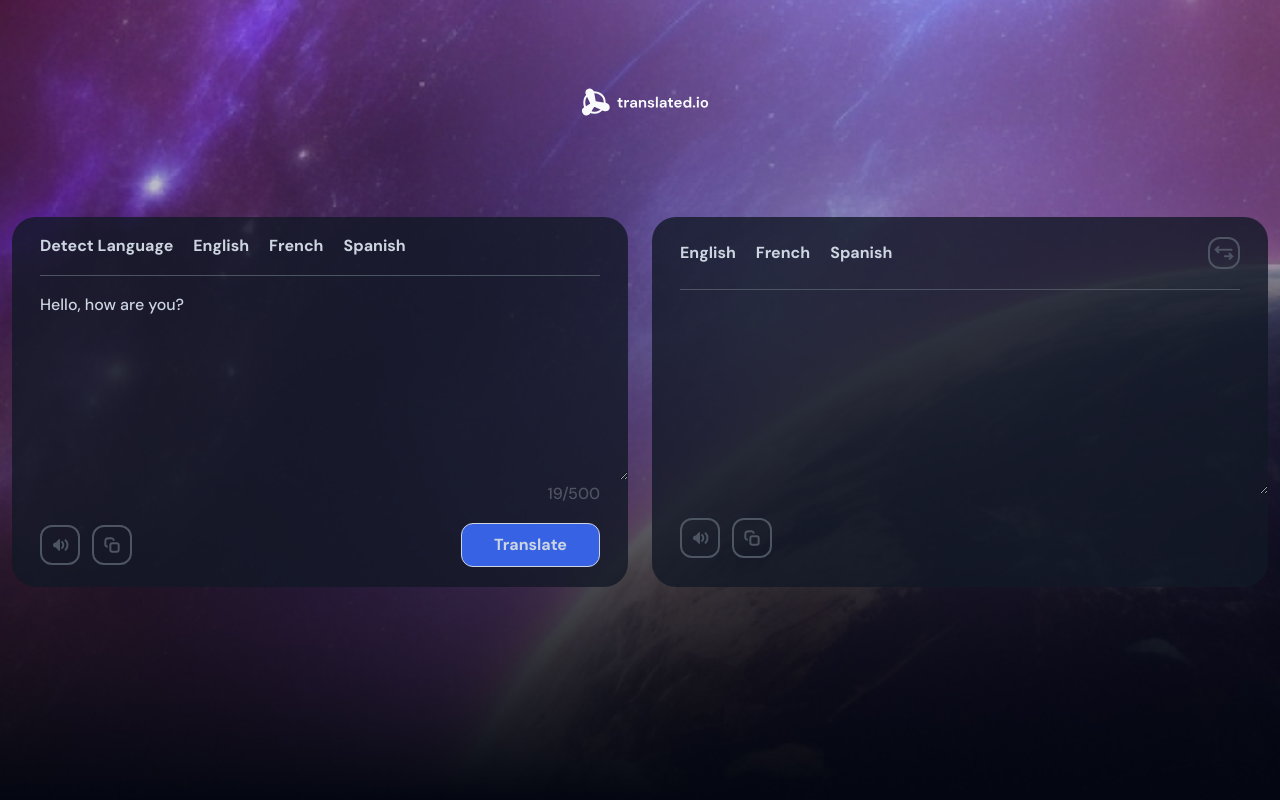
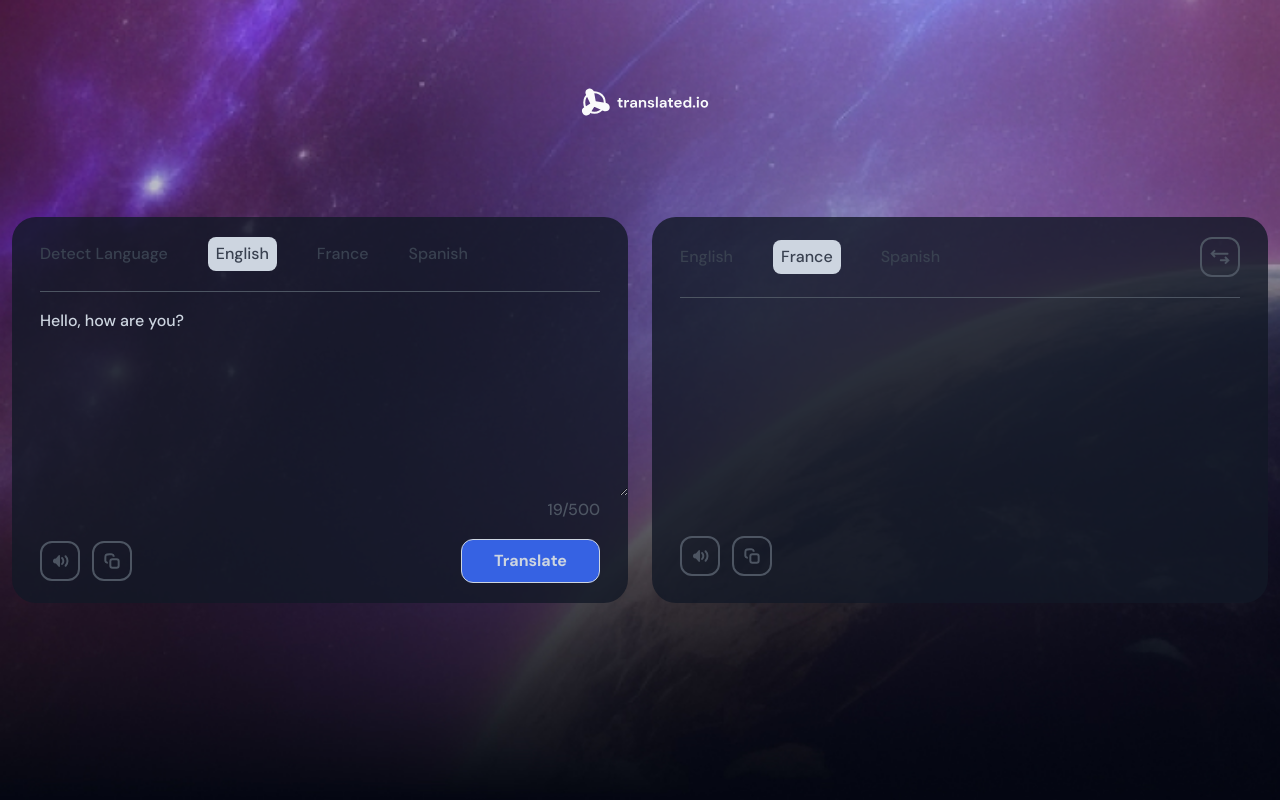
Before and after one commit to HectorTorrez/translate-app, a React (Vite) app: page / in a window 1280 px wide. Built offline with nearby package versions, Linux system fonts and the light colour scheme.

Commit message:
refactor: refactor
Refactor translation feature and update UI components

```diff
--- a/src/App.tsx
+++ b/src/App.tsx
@@ -1,81 +1,148 @@
+import { Card } from "./components/Card";
+import { ChangeLanguage, Copy, Sound } from "./components/Icons";
+import { Button } from "./components/Button";
+import { Layout } from "./components/Layout";
+import LogoLayout from "./components/LogoLayout";
+import Form from "./components/Form";
 import { useState } from "react";
-import { Card } from "./components/Card";
-import { ChangeLanguage, Copy, Logo, Sound } from "./components/Icons";
+import { translateApi } from "./api/translateApi";
+import { cn } from "./utils/cn";
+import { languages } from "./utils/languages";
 
 export default function App(): JSX.Element {
-  const [text, setText] = useState("Hello, how are you?");
+  const [translate, setTranslate] = useState("");
+  const [firstLanguage, setFirstLanguage] = useState("en");
+  const [secondLanguage, setSecondLanguage] = useState("fr");
+  const [translateResult, setTranslateResult] = useState("");
 
-  const hangleChange = (e: React.ChangeEvent<HTMLTextAreaElement>) => {
-    setText(e.target.value);
+  const hangleChange = (text: string) => {
+    setTranslate(text);
+  };
+
+  const handleTranslate = async () => {
+    const response = await translateApi(
+      firstLanguage,
+      secondLanguage,
+      translate
+    );
+    setTranslateResult(response);
+  };
+
+  const handleChangeLanguage = () => {
+    setFirstLanguage(secondLanguage);
+    setSecondLanguage(firstLanguage);
   };
 
   return (
-    <section className="h-screen my-10 xl:h-[calc(100vh-120px)]  ">
-      <section className="flex justify-center mb-10 xl:my-20">
-        <Logo />
-      </section>
+    <Layout>
+      <LogoLayout />
       <section className="xl:flex xl:justify-center xl:w-full">
-        <Card
-          languageList={["Detect Language", "English", "French", "Spanish"]}
+        <Card>
+          <article className="flex items-center gap-10 border-b border-secondary-ligth py-5 mx-7">
+            {languages.map((language) => {
+              return (
+                <Button
+                  key={language.id}
+                  className={cn("bg-secondary-ligh text-secondary", {
+                    "bg-secondary-lightest p-2 rounded-lg":
+                      firstLanguage === language.code,
+                  })}
+                  type="button"
+                  onClick={() => {
+                    setFirstLanguage(language.code);
+                  }}
                 >
-          <form>
-            <textarea
-              className="w-full bg-inherit px-7 pt-5  "
-              name="text"
-              id="text"
-              value={text}
-              cols={5}
-              rows={10}
-              onChange={(e) => {
-                hangleChange(e);
-              }}
-              maxLength={500}
-            ></textarea>
-            <div className="flex justify-end font-medium text-secondary-ligth px-7">
-              <p>{text.length}/500</p>
-            </div>
+                  {language.name}
+                </Button>
+              );
+            })}
+          </article>
+          <Form onHandleChange={hangleChange} />
           <article className="flex justify-between items-center py-5 px-7">
             <div className="flex gap-3">
-                <button className="border-2 border-secondary-ligth p-2 rounded-xl">
+              <Button
+                className="border-2 border-secondary-ligth p-2 rounded-xl"
+                type="button"
+                onClick={() => {}}
+              >
                 <Sound />
-                </button>
-                <button className="border-2 border-secondary-ligth p-2 rounded-xl">
+              </Button>
+              <Button
+                className="border-2 border-secondary-ligth p-2 rounded-xl"
+                type="button"
+                onClick={() => {}}
+              >
                 <Copy />
-                </button>
+              </Button>
             </div>
             <div>
-                <button className="bg-primary-buttons py-3 px-8 rounded-xl border border-secondary-lightest font-semibold">
+              <Button
+                className="bg-primary-buttons py-3 px-8 rounded-xl border border-secondary-lightest font-semibold"
+                type="button"
+                onClick={() => {
+                  handleTranslate();
+                }}
+              >
                 Translate
-                </button>
+              </Button>
             </div>
           </article>
-          </form>
         </Card>
-        <Card
-          languageList={["English", "French", "Spanish"]}
-          changeLanguage={<ChangeLanguage />}
+        <Card>
+          <article className="flex items-center justify-between gap-10 border-b border-secondary-ligth py-5 mx-7">
+            <section className="flex gap-10">
+              {languages.map((language) => {
+                return (
+                  language.code !== "auto" && (
+                    <Button
+                      key={language.id}
+                      className={cn("bg-secondary-ligh text-secondary", {
+                        "bg-secondary-lightest p-2 rounded-lg":
+                          secondLanguage === language.code,
+                      })}
+                      type="button"
+                      onClick={() => {
+                        setSecondLanguage(language.code);
+                      }}
                     >
-          <form>
-            <textarea
-              className="w-full bg-inherit px-7 pt-5  "
-              name="text"
-              id="text"
-              cols={5}
-              rows={10}
-            ></textarea>
+                      {language.name}
+                    </Button>
+                  )
+                );
+              })}
+            </section>
+            <Button
+              className="border-2 border-secondary-ligth p-2 rounded-xl"
+              onClick={handleChangeLanguage}
+              type="button"
+            >
+              <ChangeLanguage />
+            </Button>
+          </article>
+          <p className="w-full h-[218px] bg-inherit px-7 pt-5 ">
+            {translateResult}
+          </p>
+
           <article className="flex justify-between items-center py-5 px-7">
-              <div className="flex gap-3">
-                <button className="border-2 border-secondary-ligth p-2 rounded-xl">
+            <div className="flex  gap-3">
+              <Button
+                className="border-2 border-secondary-ligth p-2 rounded-xl"
+                type="button"
+                onClick={() => {}}
+              >
                 <Sound />
-                </button>
-                <button className="border-2 border-secondary-ligth p-2 rounded-xl">
+              </Button>
+              <Button
+                className="border-2 border-secondary-ligth p-2 rounded-xl"
+                type="button"
+                onClick={() => {}}
+              >
                 <Copy />
-                </button>
+              </Button>
             </div>
           </article>
-          </form>
         </Card>
       </section>
-    </section>
+    </Layout>
   );
 }
--- /dev/null
+++ b/src/components/Button.tsx
@@ -0,0 +1,14 @@
+interface ButtonProps {
+  className: string;
+  children: React.ReactNode;
+  type: "submit" | "reset" | "button";
+  onClick: () => void;
+}
+
+export function Button({ className, children, type, onClick }: ButtonProps) {
+  return (
+    <button className={className} type={type} onClick={onClick}>
+      {children}
+    </button>
+  );
+}
--- a/src/components/Card.tsx
+++ b/src/components/Card.tsx
@@ -1,29 +1,11 @@
-import { type ReactNode } from "react";
-
 interface CardProps {
-  languageList: string[];
   children: React.ReactNode;
-  changeLanguage?: ReactNode;
 }
 
-export function Card({ languageList, children, changeLanguage }: CardProps) {
+export function Card({ children }: CardProps) {
   return (
     <section className="m-3 bg-primary-ligth rounded-3xl border-secondary-ligth text-secondary-lightest  xl:w-full">
-      <section>
-        <article className="flex items-center justify-between border-b border-secondary-ligth py-5 mx-7">
-          <ul className="flex items-center gap-5  font-semibold">
-            {languageList.map((language) => {
-              return <li key={language}>{language}</li>;
-            })}
-          </ul>
-          {changeLanguage !== undefined ? (
-            <div className="border-2 border-secondary-ligth p-1 rounded-xl ">
-              {changeLanguage}
-            </div>
-          ) : null}
-        </article>
-        {children}
-      </section>
+      <section>{children}</section>
     </section>
   );
 }
--- /dev/null
+++ b/src/components/Form.tsx
@@ -0,0 +1,37 @@
+import { useEffect, useState } from "react";
+
+interface FormProps {
+  onHandleChange: (text: string) => void;
+}
+
+export default function Form({ onHandleChange }: FormProps) {
+  const [text, setText] = useState("Hello, how are you?");
+
+  const hangleChange = (e: React.ChangeEvent<HTMLTextAreaElement>) => {
+    setText(e.target.value);
+  };
+
+  useEffect(() => {
+    onHandleChange(text);
+  }, [text]);
+
+  return (
+    <form>
+      <textarea
+        className="w-full bg-inherit px-7 pt-5  "
+        name="text"
+        id="text"
+        value={text}
+        cols={5}
+        rows={10}
+        onChange={(e) => {
+          hangleChange(e);
+        }}
+        maxLength={500}
+      ></textarea>
+      <div className="flex justify-end font-medium text-secondary-ligth px-7">
+        <p>{text.length}/500</p>
+      </div>
+    </form>
+  );
+}
--- /dev/null
+++ b/src/components/Layout.tsx
@@ -0,0 +1,11 @@
+interface Props {
+  children: React.ReactNode;
+}
+
+export function Layout({ children }: Props) {
+  return (
+    <section className="h-screen my-10 xl:h-[calc(100vh-120px)]  ">
+      {children}
+    </section>
+  );
+}
--- /dev/null
+++ b/src/components/LogoLayout.tsx
@@ -0,0 +1,9 @@
+import { Logo } from "./Icons";
+
+export default function LogoLayout() {
+  return (
+    <section className="flex justify-center mb-10 xl:my-20">
+      <Logo />
+    </section>
+  );
+}
```
Lines whose indentation alone changed are shown as unchanged.
